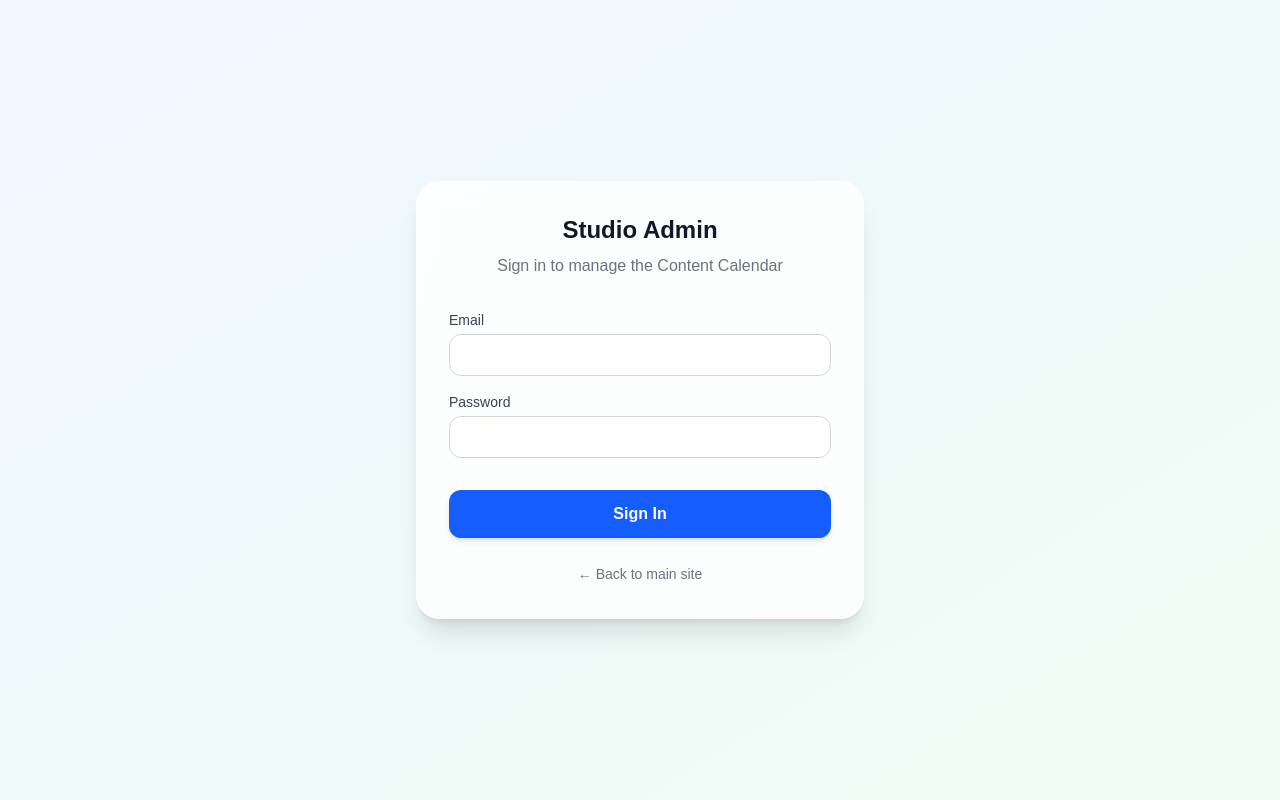
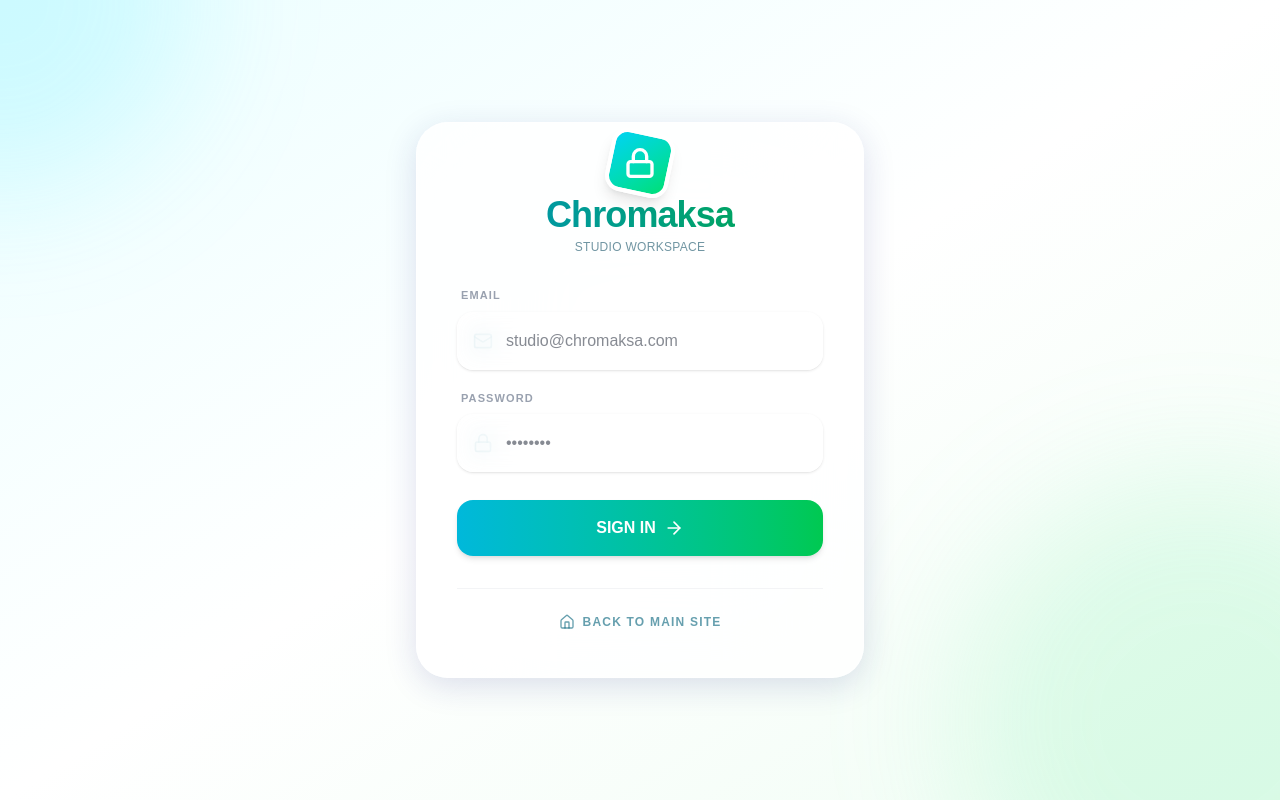
Before and after one commit to GabrielRyan1999/Chromaksa, a React (Vite) app: page /admin/login in a window 1280 px wide. Built offline with nearby package versions, Linux system fonts and the light colour scheme; no server answers.

Commit message:
Update admin login page to Frutiger Aero aesthetic

```diff
--- a/src/pages/admin/Login.jsx
+++ b/src/pages/admin/Login.jsx
@@ -1,6 +1,7 @@
 import { useState } from 'react';
 import { useNavigate } from 'react-router-dom';
 import { useAuth } from '../../context/AuthContext';
+import { Lock, Mail, ArrowRight, Home } from 'lucide-react';
 
 export default function Login() {
   const [email, setEmail] = useState('');
@@ -22,51 +23,75 @@ export default function Login() {
   };
 
   return (
-    <div className="min-h-screen bg-gray-50 flex items-center justify-center p-6 bg-gradient-to-br from-blue-50 to-green-50">
-      <div className="bg-white/80 backdrop-blur-md border border-white p-8 rounded-3xl shadow-xl w-full max-w-md">
-        <div className="text-center mb-8">
-          <h1 className="text-2xl font-bold text-gray-900">Studio Admin</h1>
-          <p className="text-gray-500 mt-2">Sign in to manage the Content Calendar</p>
+    <div className="min-h-screen relative flex items-center justify-center p-6 bg-gradient-to-br from-cyan-50 via-white to-green-50 overflow-hidden">
+      {/* Decorative Orbs */}
+      <div className="absolute top-0 left-0 w-96 h-96 bg-cyan-300/20 rounded-full blur-3xl -translate-x-1/2 -translate-y-1/2"></div>
+      <div className="absolute bottom-0 right-0 w-[30rem] h-[30rem] bg-green-300/20 rounded-full blur-3xl translate-x-1/3 translate-y-1/3"></div>
+
+      <div className="bg-white/80 backdrop-blur-3xl border border-white/60 p-10 rounded-[32px] shadow-[0_8px_32px_0_rgba(31,38,135,0.15)] w-full max-w-md relative z-10">
+
+        <div className="text-center mb-8 relative">
+          <div className="absolute -top-16 left-1/2 -translate-x-1/2 w-16 h-16 bg-gradient-to-br from-cyan-400 to-green-400 rounded-2xl rotate-12 shadow-lg flex items-center justify-center border-4 border-white">
+            <Lock className="w-8 h-8 text-white -rotate-12" strokeWidth={2.5} />
+          </div>
+
+          <div className="mt-8">
+            <h1 className="text-4xl font-extrabold bg-clip-text text-transparent bg-gradient-to-r from-cyan-600 to-green-600 tracking-tight">
+              Chromaksa
+            </h1>
+            <p className="text-cyan-900/60 mt-1 font-medium tracking-wide uppercase text-xs">Studio Workspace</p>
+          </div>
         </div>
 
         {error && (
-          <div className="mb-4 p-3 bg-red-100 border border-red-200 text-red-600 rounded-lg text-sm text-center">
+          <div className="mb-6 p-4 bg-red-50/80 backdrop-blur-sm border border-red-100 text-red-600 rounded-2xl text-sm text-center font-bold shadow-sm">
             {error}
           </div>
         )}
 
-        <form onSubmit={handleSubmit} className="flex flex-col gap-4">
+        <form onSubmit={handleSubmit} className="flex flex-col gap-5">
           <div>
-            <label className="block text-sm font-medium text-gray-700 mb-1">Email</label>
+            <label className="block text-[11px] font-bold text-gray-400 uppercase tracking-widest mb-2 pl-1">Email</label>
+            <div className="relative">
+              <Mail className="absolute left-4 top-1/2 -translate-y-1/2 w-5 h-5 text-cyan-700/50" />
               <input
                 type="email"
                 value={email}
                 onChange={e => setEmail(e.target.value)}
-              className="w-full bg-white border border-gray-300 rounded-xl px-4 py-2 focus:ring-2 focus:ring-blue-500 focus:border-blue-500 outline-none"
+                placeholder="studio@chromaksa.com"
+                className="w-full bg-white/60 backdrop-blur-md border border-white/60 rounded-2xl pl-12 pr-4 py-4 text-gray-900 font-medium focus:ring-2 focus:ring-cyan-400 outline-none shadow-sm transition-all"
                 required
               />
             </div>
+          </div>
+
           <div>
-            <label className="block text-sm font-medium text-gray-700 mb-1">Password</label>
+            <label className="block text-[11px] font-bold text-gray-400 uppercase tracking-widest mb-2 pl-1">Password</label>
+            <div className="relative">
+              <Lock className="absolute left-4 top-1/2 -translate-y-1/2 w-5 h-5 text-cyan-700/50" />
               <input
                 type="password"
                 value={password}
                 onChange={e => setPassword(e.target.value)}
-              className="w-full bg-white border border-gray-300 rounded-xl px-4 py-2 focus:ring-2 focus:ring-blue-500 focus:border-blue-500 outline-none"
+                placeholder="••••••••"
+                className="w-full bg-white/60 backdrop-blur-md border border-white/60 rounded-2xl pl-12 pr-4 py-4 text-gray-900 font-medium focus:ring-2 focus:ring-cyan-400 outline-none shadow-sm transition-all"
                 required
               />
             </div>
+          </div>
+
           <button
             type="submit"
-            className="mt-4 w-full bg-blue-600 hover:bg-blue-700 text-white font-bold py-3 rounded-xl transition-colors shadow-md"
+            className="mt-2 group w-full bg-gradient-to-r from-cyan-500 to-green-500 hover:opacity-90 text-white font-bold py-4 rounded-2xl transition-all shadow-md flex items-center justify-center gap-2"
           >
-            Sign In
+            SIGN IN <ArrowRight className="w-5 h-5 group-hover:translate-x-1 transition-transform" />
           </button>
         </form>
 
-        <div className="mt-6 text-center">
-          <a href="/" className="text-sm text-gray-500 hover:text-blue-600 transition-colors">
-            &larr; Back to main site
+        <div className="mt-8 text-center border-t border-gray-100 pt-6">
+          <a href="/" className="inline-flex items-center gap-2 text-xs font-bold text-cyan-800/60 hover:text-cyan-600 transition-colors uppercase tracking-widest">
+            <Home className="w-4 h-4" />
+            Back to main site
           </a>
         </div>
       </div>
```
Lines whose indentation alone changed are shown as unchanged.
